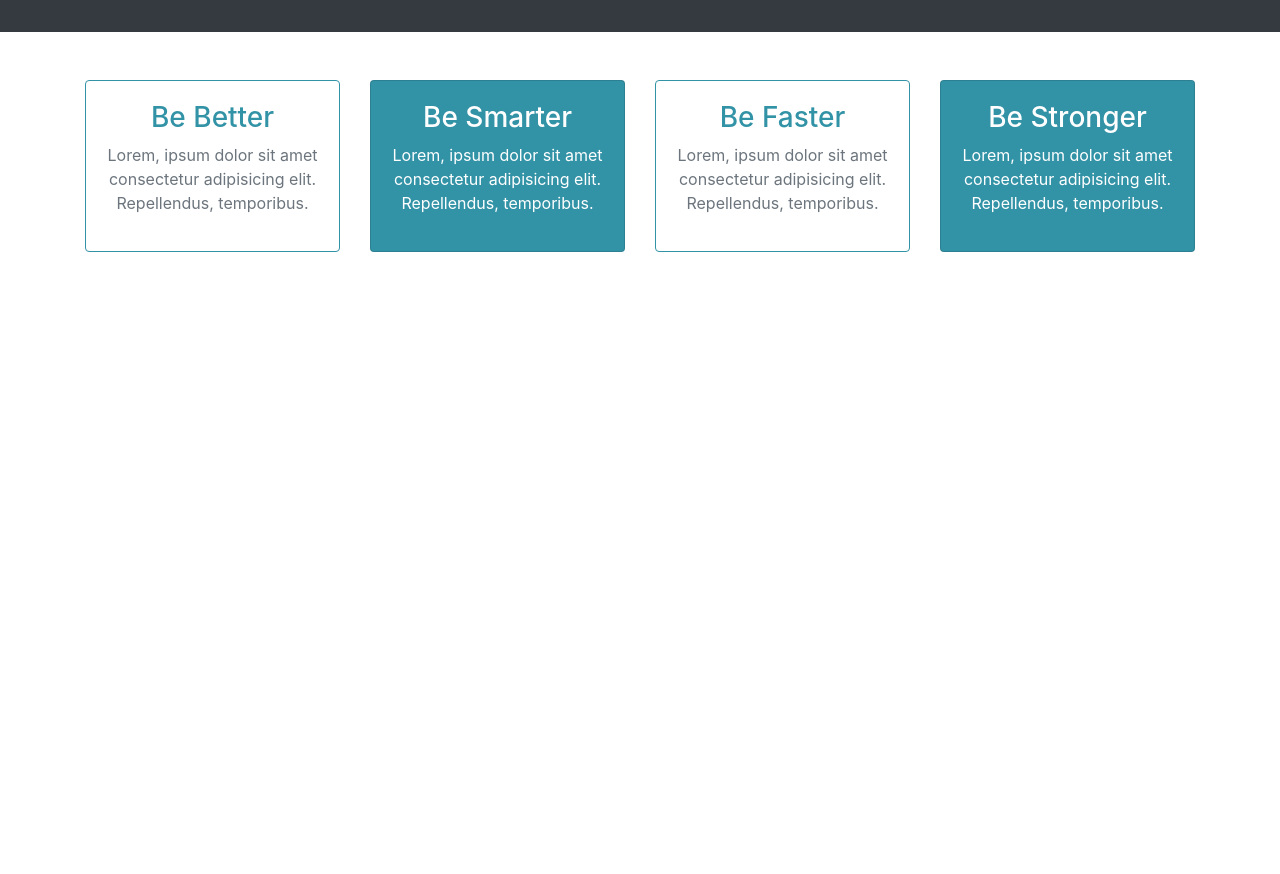
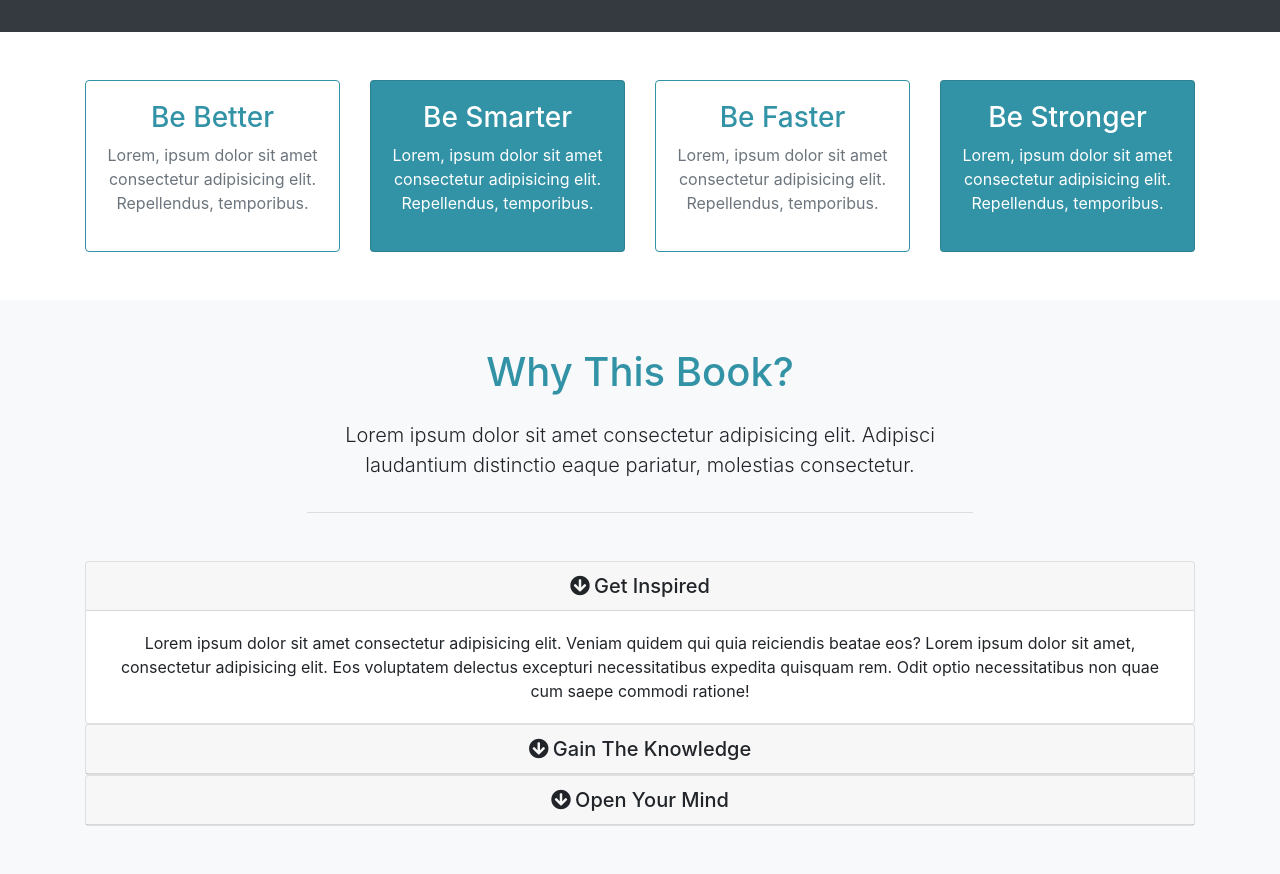
Before and after one commit to Mattar99/Mizuxe, a plain HTML site: page index.html in a window 1280 px wide. Shown: the part 817-1691 px from the top of the page. Before the commit the page ends 1117 px from the top, so only its background shows below. Drawn offline with nearby package versions, Linux system fonts and the light colour scheme.

Commit message:
About section built

```diff
--- a/index.html
+++ b/index.html
@@ -132,7 +132,75 @@
 
 <!-- ABOUT / WHY SECTION -->
 
-
+<section id="aboud" class="py-5 text-center bg-light">
+  <div class="container">
+    <div class="row">
+      <div class="col">
+        <div class="info-header mb-5">
+          <h1 class="text-primary pb-3">
+            Why This Book?
+          </h1>
+          <p class="lead pb-3">Lorem ipsum dolor sit amet consectetur adipisicing elit. Adipisci laudantium distinctio eaque pariatur, molestias consectetur.</p>
+        </div>
+        <div>
+          <div id="accordion">
+            <div class="card">
+              <div class="card-header">
+                <h5 class="mb-0">
+                  <div href=#collapse1 data-toggle="collapse" data-parent="#accordion">
+                    <i class="fas fa-arrow-circle-down mr-1"></i>Get Inspired
+                  </div>
+                </h5>
+              </div>
+              <div id="collapse1" class="collapse show">
+                <div class="card-body">
+                  Lorem ipsum dolor sit amet consectetur adipisicing elit.
+                  Veniam quidem qui quia reiciendis beatae eos? Lorem ipsum dolor sit amet,
+                  consectetur adipisicing elit. Eos voluptatem delectus excepturi necessitatibus
+                  expedita quisquam rem. Odit optio necessitatibus non quae cum saepe commodi ratione!
+                </div>
+              </div>
+            </div>
+            <div class="card">
+                <div class="card-header">
+                  <h5 class="mb-0">
+                    <div href=#collapse2 data-toggle="collapse" data-parent="#accordion">
+                      <i class="fas fa-arrow-circle-down mr-1"></i>Gain The Knowledge
+                    </div>
+                  </h5>
+                </div>
+                <div id="collapse2" class="collapse">
+                  <div class="card-body">
+                    Lorem ipsum dolor sit amet consectetur adipisicing elit.
+                    Veniam quidem qui quia reiciendis beatae eos? Lorem ipsum dolor sit amet,
+                    consectetur adipisicing elit. Eos voluptatem delectus excepturi necessitatibus
+                    expedita quisquam rem. Odit optio necessitatibus non quae cum saepe commodi ratione!
+                  </div>
+                </div>
+              </div>
+              <div class="card">
+                  <div class="card-header">
+                    <h5 class="mb-0">
+                      <div href=#collapse3 data-toggle="collapse" data-parent="#accordion">
+                        <i class="fas fa-arrow-circle-down mr-1"></i>Open Your Mind
+                      </div>
+                    </h5>
+                  </div>
+                  <div id="collapse3" class="collapse">
+                    <div class="card-body">
+                      Lorem ipsum dolor sit amet consectetur adipisicing elit.
+                      Veniam quidem qui quia reiciendis beatae eos? Lorem ipsum dolor sit amet,
+                      consectetur adipisicing elit. Eos voluptatem delectus excepturi necessitatibus
+                      expedita quisquam rem. Odit optio necessitatibus non quae cum saepe commodi ratione!
+                    </div>
+                  </div>
+                </div>
+          </div>
+        </div>
+      </div>
+    </div>
+  </div>
+</section>
 
 
   <script src="http://code.jquery.com/jquery-3.3.1.min.js" integrity="sha256-FgpCb/KJQlLNfOu91ta32o/NMZxltwRo8QtmkMRdAu8="
--- a/scss/style.scss
+++ b/scss/style.scss
@@ -31,7 +31,12 @@ body {
     }
 }
 
+.info-header {
 
+    width: 60%;
+    margin: auto;
+    border-bottom: 1px #ddd solid;
+}
 
 
 
```
Also changed, not shown: css/style.css.
